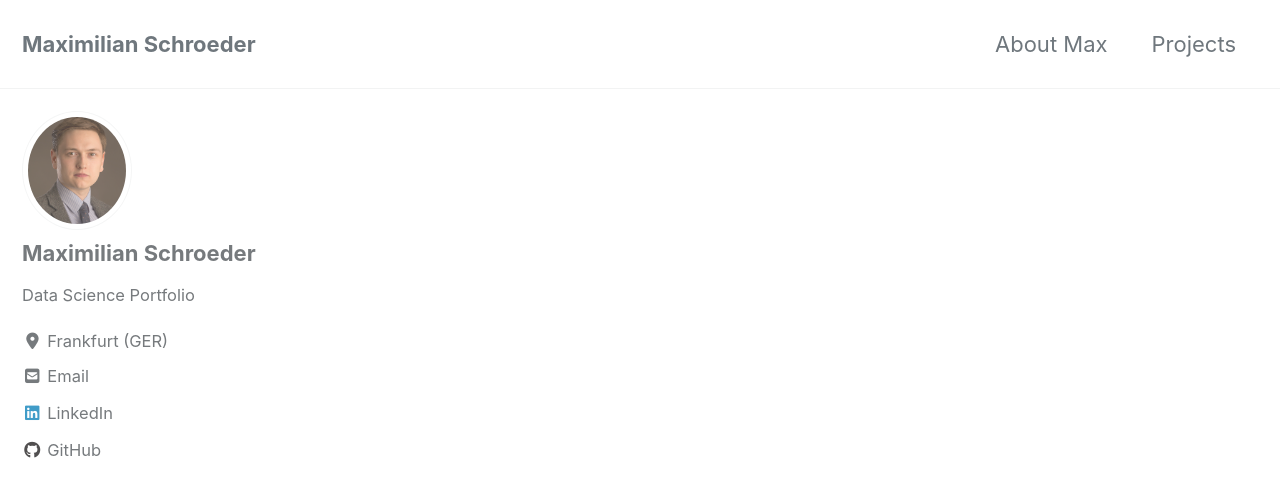
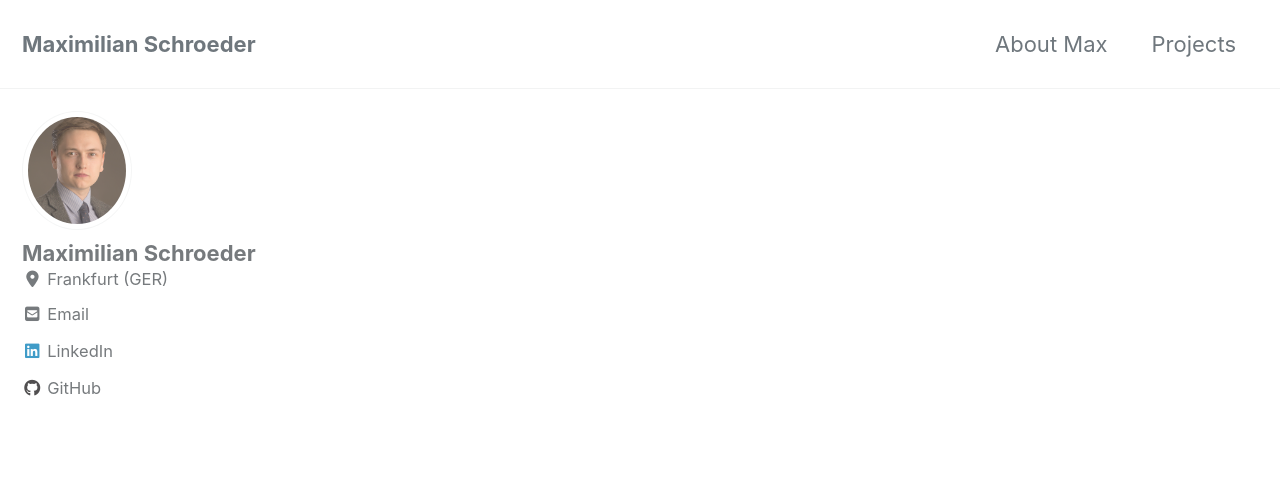
Before and after one commit to MaximilianSchroeder/MaximilianSchroeder.github.io, a Jekyll site: the page built from index.html, in a window 1280 px wide and 900 px high. Shown: the top 497 px of the window. Built offline with Jekyll 4.4.1, drawn with Linux system fonts in a browser that asks for light colours; cached includes are drawn as plain includes; nearby versions of some CDN libraries; the list of posts is cut into pages by our own code; part of the change alters nothing that is shown.

Commit message:
new git page

```diff
--- a/_config.yml
+++ b/_config.yml
@@ -5,22 +5,32 @@
 # For technical reasons, this file is *NOT* reloaded automatically when you use
 # `jekyll serve`. If you change this file, please restart the server process.
 
+# Theme Settings
+#
+# Review documentation to determine if you should use `theme` or `remote_theme`
+# https://mmistakes.github.io/minimal-mistakes/docs/quick-start-guide/#installing-the-theme
+
+# theme                  : "minimal-mistakes-jekyll"
+# remote_theme           : "mmistakes/minimal-mistakes"
 minimal_mistakes_skin    : "default" # "air", "aqua", "contrast", "dark", "dirt", "neon", "mint", "plum", "sunrise"
 
 # Site Settings
 locale                   : "en-US"
 title                    : "Maximilian Schroeder"
 title_separator          : "-"
+subtitle                 : # site tagline that appears below site title in masthead
 name                     : "Maximilian Schroeder"
 description              : "Data Science Portfolio"
 url                      : # the base hostname & protocol for your site e.g. "https://mmistakes.github.io"
 baseurl                  : # the subpath of your site, e.g. "/blog"
 repository               : # GitHub username/repo-name e.g. "mmistakes/minimal-mistakes"
 teaser                   : # path of fallback teaser image, e.g. "/assets/images/500x300.png"
+logo                     : # path of logo image to display in the masthead, e.g. "/assets/images/88x88.png"
+masthead_title           : # overrides the website title displayed in the masthead, use " " for no title
 # breadcrumbs            : false # true, false (default)
 words_per_minute         : 200
 comments:
-  provider               : # false (default), "disqus", "discourse", "facebook", "google-plus", "staticman", "staticman_v2" "custom"
+  provider               : # false (default), "disqus", "discourse", "facebook", "staticman", "staticman_v2", "utterances", "custom"
   disqus:
     shortname            : # https://help.disqus.com/customer/portal/articles/466208-what-s-a-shortname-
   discourse:
@@ -30,10 +40,13 @@ comments:
     appid                :
     num_posts            : # 5 (default)
     colorscheme          : # "light" (default), "dark"
+  utterances:
+    theme                : # "github-light" (default), "github-dark"
+    issue_term           : # "pathname" (default)
 staticman:
   allowedFields          : # ['name', 'email', 'url', 'message']
   branch                 : # "master"
-  commitMessage          : # "New comment."
+  commitMessage          : # "New comment by {fields.name}"
   filename               : # comment-{@timestamp}
   format                 : # "yml"
   moderation             : # true
@@ -46,6 +59,7 @@ staticman:
       type               : # "date"
       options:
         format           : # "iso8601" (default), "timestamp-seconds", "timestamp-milliseconds"
+  endpoint               : # URL of your own deployment with trailing slash, will fallback to the public instance
 reCaptcha:
   siteKey                :
   secret                 :
@@ -53,7 +67,15 @@ atom_feed:
   path                   : # blank (default) uses feed.xml
 search                   : # true, false (default)
 search_full_content      : # true, false (default)
-
+search_provider          : # lunr (default), algolia, google
+algolia:
+  application_id         : # YOUR_APPLICATION_ID
+  index_name             : # YOUR_INDEX_NAME
+  search_only_api_key    : # YOUR_SEARCH_ONLY_API_KEY
+  powered_by             : # true (default), false
+google:
+  search_engine_id       : # YOUR_SEARCH_ENGINE_ID
+  instant_search         : # false (default), true
 # SEO Related
 google_site_verification :
 bing_site_verification   :
@@ -80,40 +102,59 @@ analytics:
   provider               : false # false (default), "google", "google-universal", "custom"
   google:
     tracking_id          :
+    anonymize_ip         : # true, false (default)
 
 
 # Site Author
 author:
   name             : "Maximilian Schroeder"
-  avatar           : "/images/bio.jpg" # path of avatar image, e.g. "/assets/images/bio-photo.jpg"
-  bio              : "Data Science Portfolio"
+  avatar           : "/images/bio.jpg"  # path of avatar image, e.g. "/assets/images/bio-photo.jpg"
+  bio              :
   location         : "Frankfurt (GER)"
   email            : "m.sch.94.de@gmail.com"
-  uri              :
-  home             : # null (default), "absolute or relative url to link to author home"
-  bitbucket        :
-  codepen          :
-  dribbble         :
-  flickr           :
-  facebook         :
-  foursquare       :
+  linkedin         : "Maximilian--Schroeder"
   github           : "MaximilianSchroeder"
-  gitlab           :
-  google_plus      :
-  keybase          :
-  instagram        :
-  lastfm           :
-  linkedin         : "Maximilian--Schroeder" # "john-doe-12345678" (the last part of your profile url, e.g. https://www.linkedin.com/in/john-doe-12345678)
-  pinterest        :
-  soundcloud       :
-  stackoverflow    : # "123456/username" (the last part of your profile url, e.g. https://stackoverflow.com/users/123456/username)
-  steam            : # "steamId" (the last part of your profile url, e.g. https://steamcommunity.com/id/steamId/)
-  tumblr           :
-  twitter          :
-  vine             :
-  weibo            :
-  xing             :
-  youtube          : # "https://youtube.com/c/MichaelRoseDesign"
+  links:
+    - label: "Email"
+      icon: "fas fa-fw fa-envelope-square"
+      # url: mailto:m.sch.94.de@gmail.com
+    - label: "Website"
+      icon: "fas fa-fw fa-link"
+      # url: "https://your-website.com"
+    - label: "Twitter"
+      icon: "fab fa-fw fa-twitter-square"
+      # url: "https://twitter.com/"
+    - label: "Facebook"
+      icon: "fab fa-fw fa-facebook-square"
+      # url: "https://facebook.com/"
+    - label: "GitHub"
+      icon: "fab fa-fw fa-github"
+      # url: "https://github.com/MaximilianSchroeder"
+    - label: "LinkedIn"
+      icon: "fab fa-fw fa-linkedin"
+      # url: "https://www.linkedin.com/in/maximilian-schröder-6231b8b5/"
+
+# Site Footer
+footer:
+  links:
+    - label: "Twitter"
+      icon: "fab fa-fw fa-twitter-square"
+      # url:
+    - label: "Facebook"
+      icon: "fab fa-fw fa-facebook-square"
+      # url:
+    - label: "GitHub"
+      icon: "fab fa-fw fa-github"
+      # url:
+    - label: "GitLab"
+      icon: "fab fa-fw fa-gitlab"
+      # url:
+    - label: "Bitbucket"
+      icon: "fab fa-fw fa-bitbucket"
+      # url:
+    - label: "Instagram"
+      icon: "fab fa-fw fa-instagram"
+      # url:
 
 
 # Reading Files
@@ -141,6 +182,7 @@ exclude:
   - log
   - node_modules
   - package.json
+  - package-lock.json
   - Rakefile
   - README
   - tmp
@@ -176,7 +218,7 @@ kramdown:
 # Sass/SCSS
 sass:
   sass_dir: _sass
-  style: compressed # http://sass-lang.com/documentation/file.SASS_REFERENCE.html#output_style
+  style: compressed # https://sass-lang.com/documentation/file.SASS_REFERENCE.html#output_style
 
 
 # Outputting
@@ -192,7 +234,7 @@ plugins:
   - jekyll-sitemap
   - jekyll-gist
   - jekyll-feed
-  - jemoji
+  - jekyll-include-cache
 
 # mimic GitHub Pages with --safe
 whitelist:
@@ -200,7 +242,7 @@ whitelist:
   - jekyll-sitemap
   - jekyll-gist
   - jekyll-feed
-  - jemoji
+  - jekyll-include-cache
 
 
 # Archives
@@ -211,8 +253,8 @@ whitelist:
 #  - Archive page should exist at path when using Liquid method or you can
 #    expect broken links (especially with breadcrumbs enabled)
 #  - <base_path>/tags/my-awesome-tag/index.html ~> path: /tags/
-#  - <base_path/categories/my-awesome-category/index.html ~> path: /categories/
-#  - <base_path/my-awesome-category/index.html ~> path: /
+#  - <base_path>/categories/my-awesome-category/index.html ~> path: /categories/
+#  - <base_path>/my-awesome-category/index.html ~> path: /
 category_archive:
   type: liquid
   path: /categories/
@@ -233,7 +275,7 @@ tag_archive:
 
 
 # HTML Compression
-# - http://jch.penibelst.de/
+# - https://jch.penibelst.de/
 compress_html:
   clippings: all
   ignore:
```
